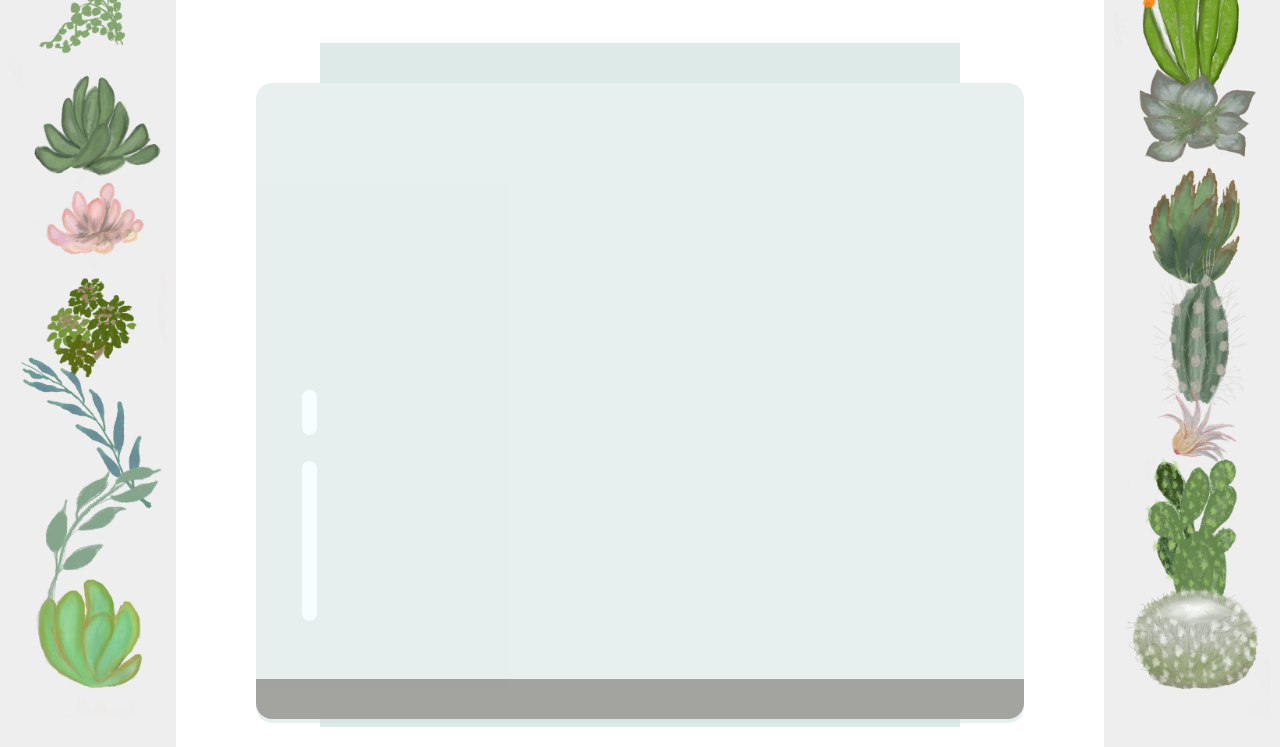
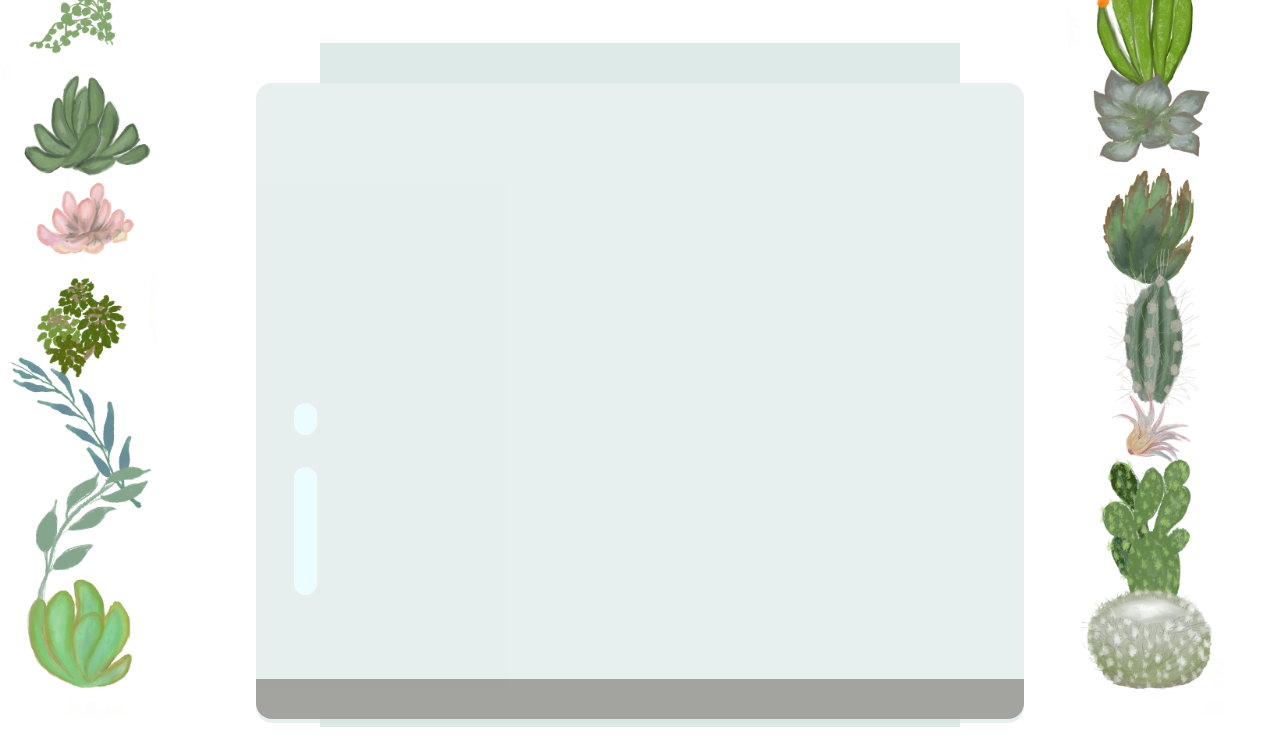
Before and after one commit to marcewp15/Terrarium-Project, a plain HTML site: page index.html in a window 1280 px wide. Shown: the part 73-820 px from the top of the page. Drawn offline with Linux system fonts and the light colour scheme.

Commit message:
The correct version of the Css file that works with the script and DOM manipulation

```diff
--- a/style.css
+++ b/style.css
@@ -7,8 +7,6 @@ h1 {
 	text-align: center;
 }
 
-/* Trying to refactor CSS */
-
 #left-container {
 	left: 0px;
 }
@@ -17,31 +15,28 @@ h1 {
 	right: 0px;
 }
 
-/* Using a class to make a rule with the common
- attributes between the two containers */
-
 .container {
-    background-color: #eee;
+	width: 15%;
 	top: 0px;
 	position: absolute;
 	height: 100%;
 	padding: 10px;
 }
 
-/* Trying to use Flexbox */
 .plant-holder {
-    display: flex;
-    flex-wrap: wrap;
+	position: relative;
 	height: 13%;
 	left: -10px;
 }
 
 .plant {
-    position: relative;
+	position: absolute;
 	max-width: 150%;
 	max-height: 150%;
 	z-index: 2;
 }
+
+/*https://codepen.io/Rotarepmi/pen/rjpNZY*/
 
 .jar-walls {
 	height: 80%;
@@ -89,21 +84,21 @@ h1 {
 }
 
 .jar-glossy-long {
-    background: #eefeff;
-    height: 25%;
-    width: 2%;
-    border-radius: 1rem;
-    bottom: 16%;
+	width: 3%;
+	height: 20%;
+	border-radius: 2rem;
+	background: #ddfbff;
 	position: absolute;
-    left: 6%;
+	bottom: 20%;
+	left: 5%;
 }
 
 .jar-glossy-short {
-    background: #eefeff;
-    height: 7%;
-    width: 2%;
-    border-radius: 1rem;
+	width: 3%;
+	height: 5%;
+	border-radius: 2rem;
+	background: #ddfbff;
+	position: absolute;
 	bottom: 45%;
-    position: absolute;
-    left: 6%;
+	left: 5%;
 }
```
Lines whose indentation alone changed are shown as unchanged.
